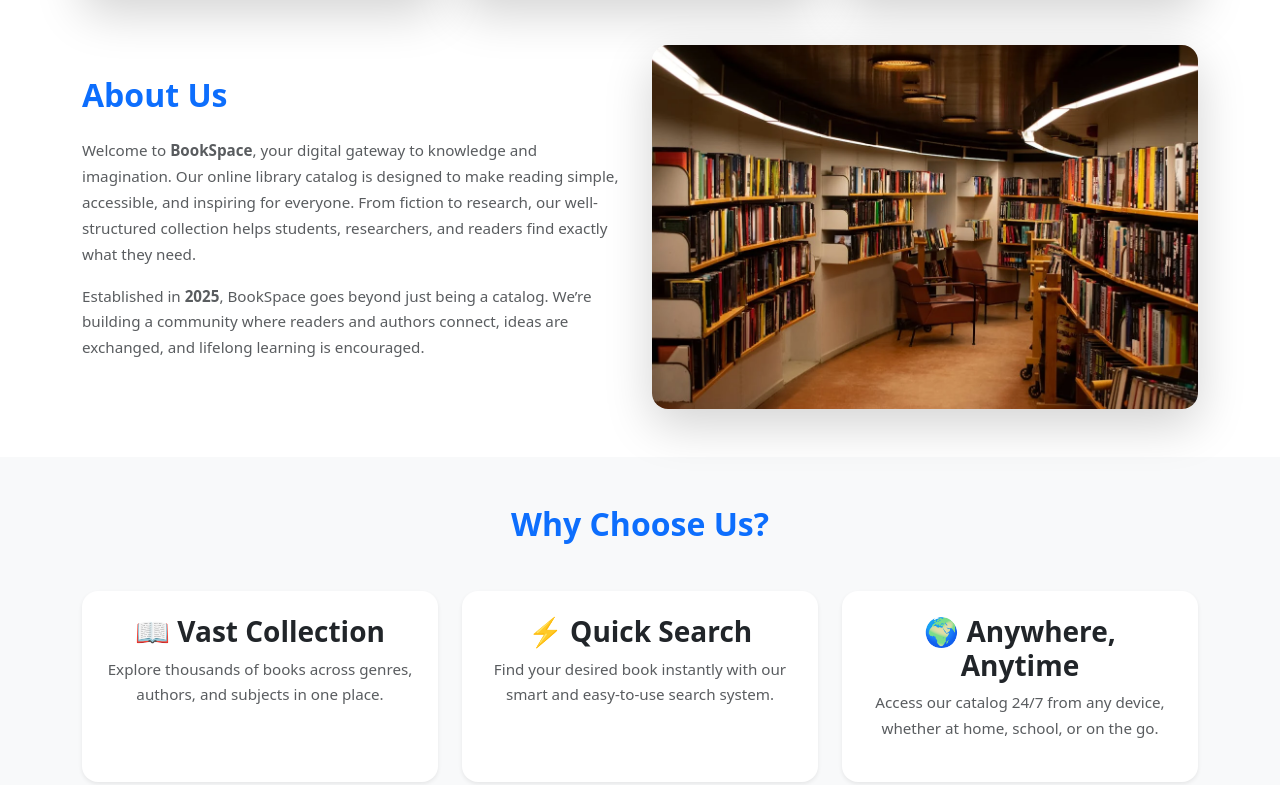
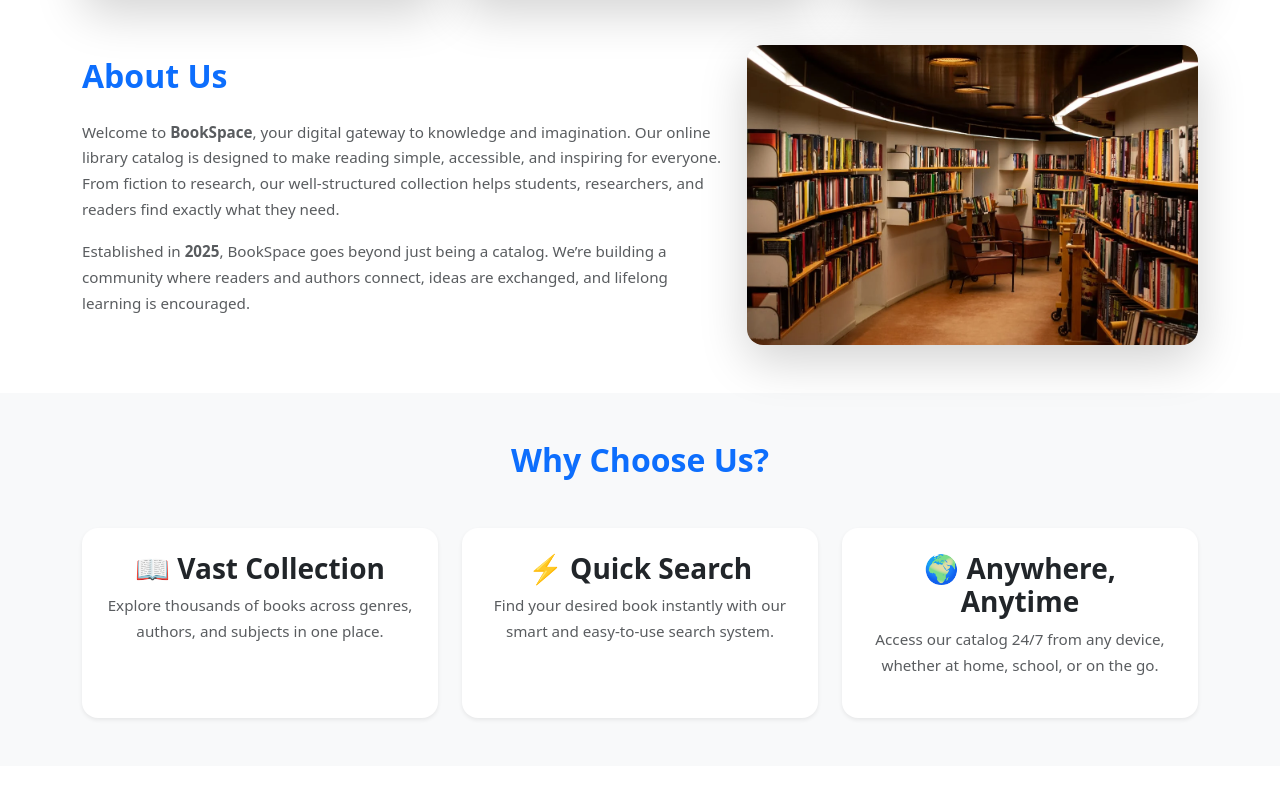
Before and after one commit to SahilSatishNikam/Bookspace, a plain HTML site: page about.html in a window 1280 px wide. Shown: the part 978-1763 px from the top of the page. Drawn offline with nearby package versions, Linux system fonts and the light colour scheme.

Commit message:
add content

```diff
--- a/about.html
+++ b/about.html
@@ -210,7 +210,7 @@
   <div class="container">
     <div class="row align-items-center">
       <!-- Text -->
-      <div class="col-lg-6">
+      <div class="col-md-7">
         <h2 class="fw-bold text-primary mb-4">About Us</h2>
         <p class="text-muted">
           Welcome to <strong>BookSpace</strong>, your digital gateway to knowledge and imagination.
@@ -225,8 +225,8 @@
         </p>
       </div>
       <!-- Image -->
-      <div class="col-lg-6 text-center">
-        <img src="images/img1.webp" alt="About BookSpace" class="img-fluid rounded-4 shadow-lg">
+      <div class="col-md-5 text-center">
+        <img src="images/img1.webp" alt="About BookSpace" class="img-fluid rounded-4 shadow-lg story-img">
       </div>
     </div>
   </div>
```
